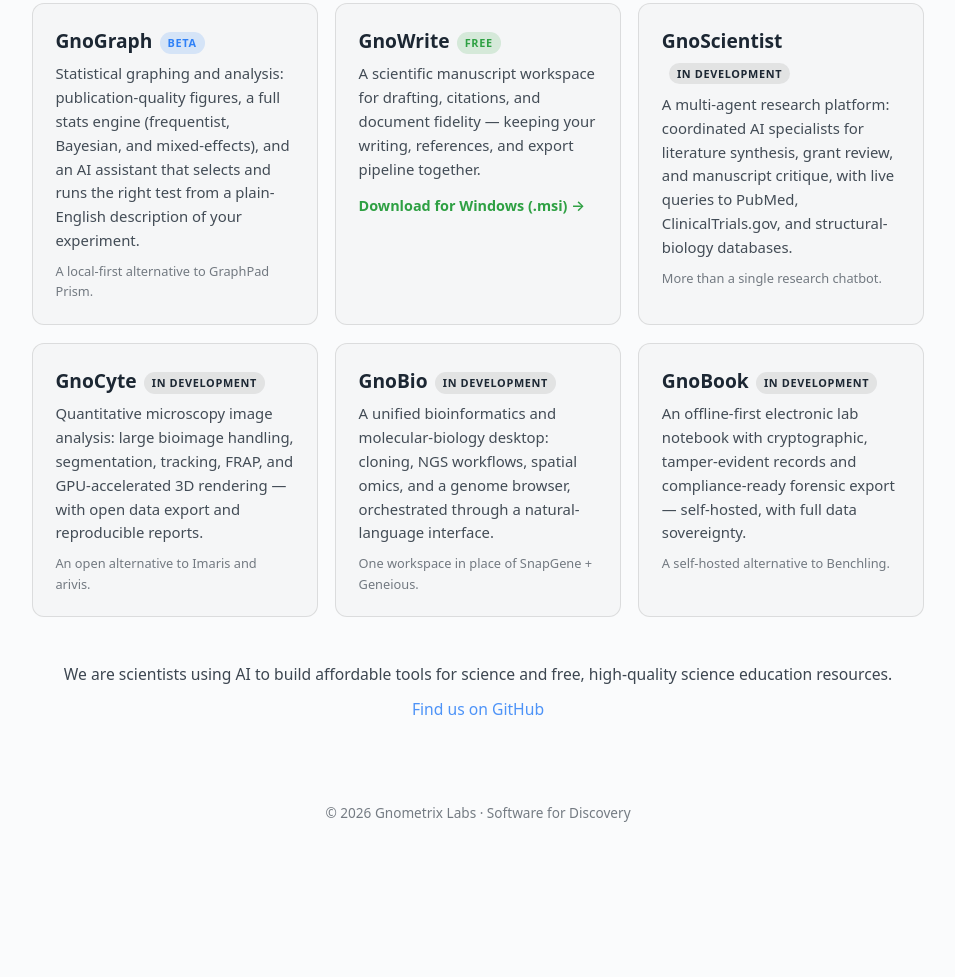
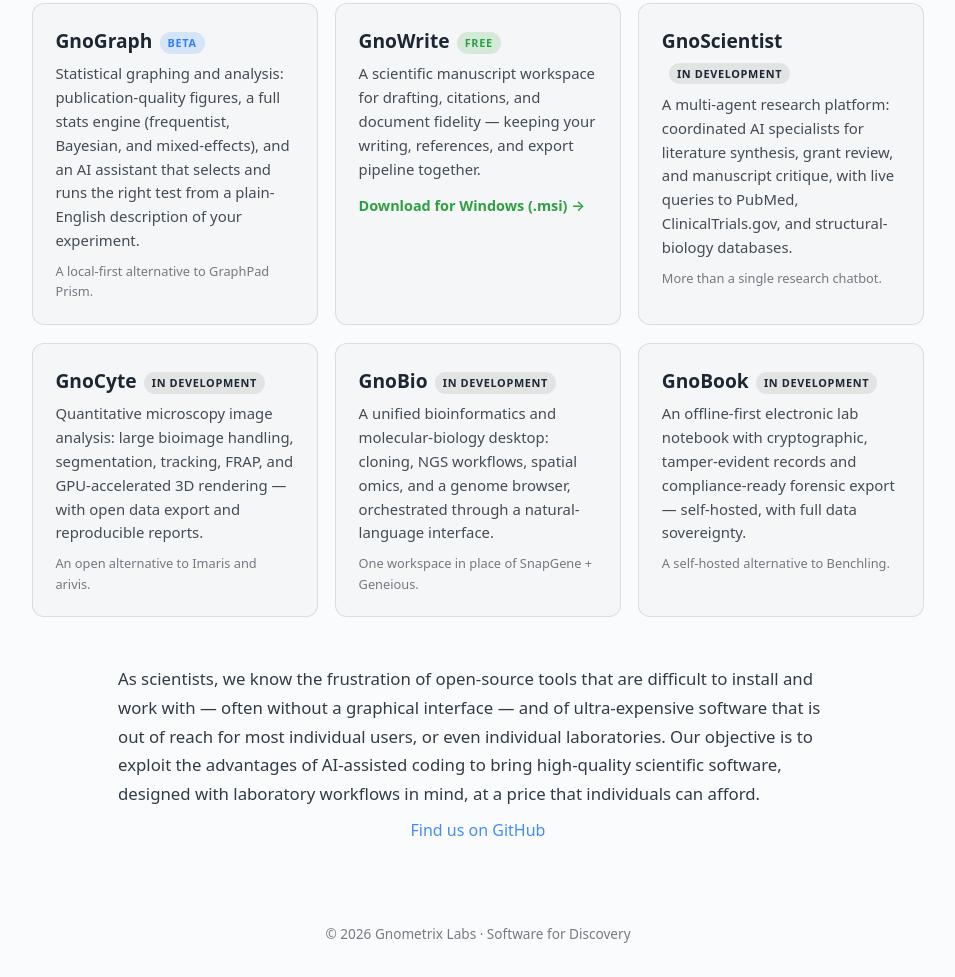
Before and after one commit to gnometrix-labs/gnometrix-labs.github.io, a plain HTML site: page index.html in a window 1280 px wide. Shown: the part 580-1557 px from the top of the page, without its empty margins (162-1117 px from the left). Before the commit the page ends 1436 px from the top, so only its background shows below. Drawn offline with Linux system fonts and the light colour scheme.

Commit message:
Update mission statement (manifesto)

```diff
--- a/index.html
+++ b/index.html
@@ -3,8 +3,8 @@
 <head>
 <meta charset="utf-8">
 <meta name="viewport" content="width=device-width, initial-scale=1">
-<title>Gnometrix Labs — Software for Discovery</title>
-<meta name="description" content="Gnometrix Labs builds affordable, local-first software for science — including GnoWrite, a free scientific manuscript workspace.">
+<title>Gnometrix Labs â€” Software for Discovery</title>
+<meta name="description" content="Gnometrix Labs builds affordable, local-first software for science â€” including GnoWrite, a free scientific manuscript workspace.">
 <style>
   :root { color-scheme: light dark; --accent:#2f81f7; --green:#2ea043; --border:rgba(127,127,127,0.22); --card:rgba(127,127,127,0.04); }
   * { box-sizing: border-box; margin: 0; padding: 0; }
@@ -41,7 +41,8 @@
   .card .cmp { font-size:0.8rem; opacity:0.6; margin-top:0.5rem; }
   .card a.inline-dl { display:inline-block; margin-top:0.8rem; font-size:0.9rem; font-weight:600; color:var(--green); }
 
-  section.about { margin-top: 2.8rem; text-align: center; opacity: 0.85; font-size: 0.98rem; }
+  section.about { margin-top: 3rem; text-align: center; opacity: 0.9; }
+  section.about .manifesto { max-width: 720px; margin: 0 auto; font-size: 1.05rem; line-height: 1.7; text-align: left; }
   footer { margin-top: auto; padding: 2rem 1.5rem; text-align: center; font-size: 0.85rem; opacity: 0.6; }
   a { color: var(--accent); text-decoration: none; }
   a:hover { text-decoration: underline; }
@@ -104,7 +105,7 @@
   </div>
 
   <section class="about">
-    <p>We are scientists using AI to build affordable tools for science and free, high-quality science education resources.</p>
+    <p class="manifesto">As scientists, we know the frustration of open-source tools that are difficult to install and work with &mdash; often without a graphical interface &mdash; and of ultra-expensive software that is out of reach for most individual users, or even individual laboratories. Our objective is to exploit the advantages of AI-assisted coding to bring high-quality scientific software, designed with laboratory workflows in mind, at a price that individuals can afford.</p>
     <p style="margin-top:0.6rem"><a href="https://github.com/gnometrix-labs">Find us on GitHub</a></p>
   </section>
 </main>
```
